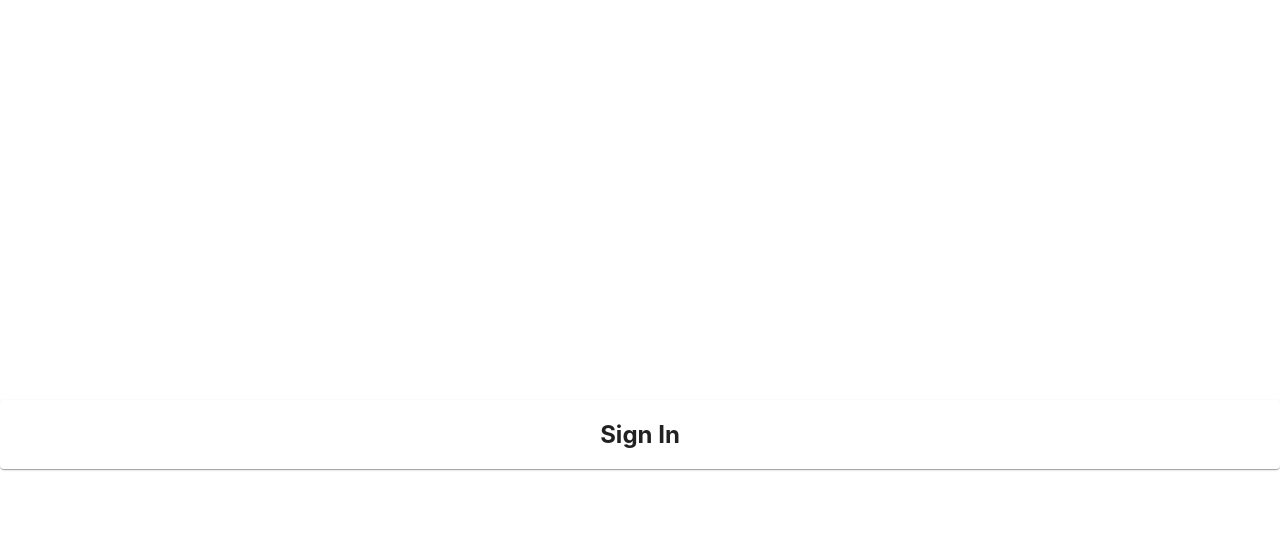
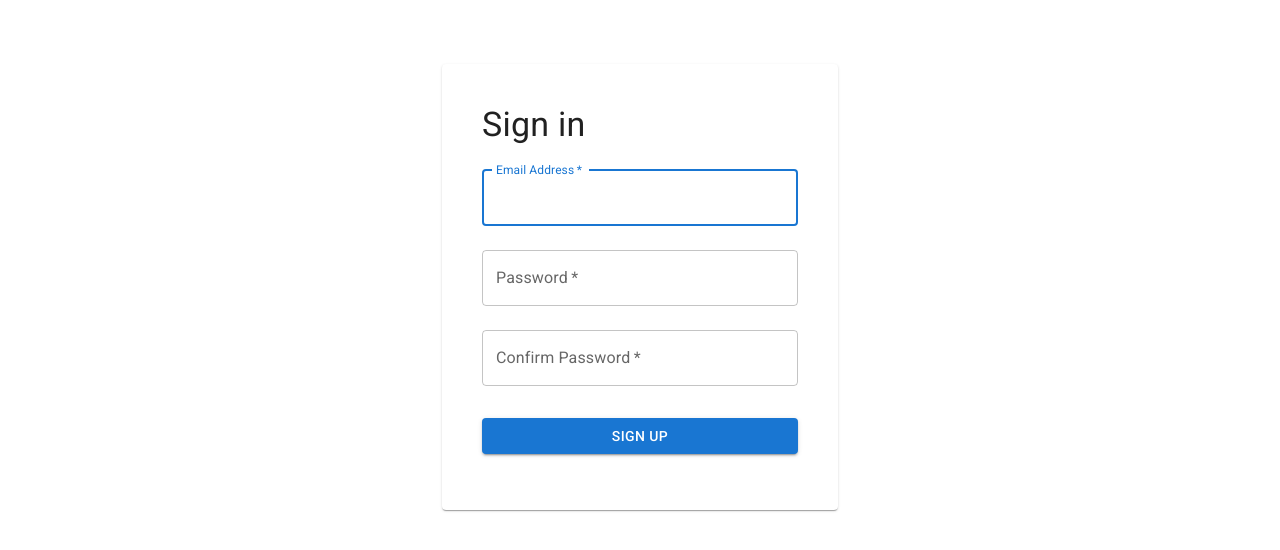
Before and after one commit to bendrummond389/player-menu, a React (Create React App) app: page / in a window 1280 px wide. Shown: the top 550 px of the page. Built offline with nearby package versions, Linux system fonts and the light colour scheme; no server answers.

Commit message:
added login and auth

```diff
--- a/src/App.js
+++ b/src/App.js
@@ -1,18 +1,19 @@
 import { Route, Routes, BrowserRouter as Router } from 'react-router-dom';
 import LandingPage from './components/LandingPage';
-import LoginPage from './components/LoginPage';
+import Signup from './components/Signup';
 import PlayerMenu from './components/PlayerMenu'
-
+import { AuthProvider } from './contexts/AuthContext';
 function App() {
 
   return (
-    <Router>
-
-      <Routes>
-        <Route path="" element={<LoginPage />} />
-        <Route path="/menu" element={<PlayerMenu />} />
-      </Routes>
-    </Router>
+    <AuthProvider>
+      <Router>
+        <Routes>
+          <Route path="" element={<Signup />} />
+          <Route path="/menu" element={<PlayerMenu />} />
+        </Routes>
+      </Router>
+    </AuthProvider>
   );
 }
 
--- a/src/components/LoginPage.jsx
+++ /dev/null
@@ -1,15 +0,0 @@
-import React from 'react'
-import { Box, Card, Button } from '@mui/material'
-
-
-function LoginPage() {
-  return (
-  <Box textAlign="center" mt={50}>
-      <Card>
-        <h2>Sign In</h2>
-      </Card>
-  </Box>
-  )
-}
-
-export default LoginPage
--- /dev/null
+++ b/src/components/Signup.jsx
@@ -0,0 +1,102 @@
+import React, { useState } from "react";
+import {
+  Box,
+  TextField,
+  Typography,
+  Card,
+  Button,
+  Container,
+  Alert,
+} from "@mui/material";
+import { useAuth } from "../contexts/AuthContext";
+
+export default function Signup() {
+  const { signup } = useAuth();
+  const [error, setError] = useState("");
+  const [loading, setLoading] = useState(false);
+
+  async function handleSubmit(e) {
+    e.preventDefault();
+    const data = new FormData(e.currentTarget);
+
+    if (data.get("password") !== data.get("passwordConfirm")) {
+      return setError("Passwords do not match");
+    }
+
+    try {
+      setError("");
+      setLoading(true);
+      await signup(data.get("email"), data.get("password"));
+    } catch {
+      setError("Failed to create account");
+    }
+
+    setLoading(false);
+  }
+
+  return (
+    <Container maxWidth="xs">
+      <Box
+        sx={{
+          marginTop: 8,
+          display: "flex",
+          flexDirection: "column",
+          alignItems: "center",
+        }}
+      >
+        <Card sx={{ padding: 5 }}>
+          <Typography component="h1" variant="h4">
+            Sign in
+          </Typography>
+          <Box
+            component="form"
+            onSubmit={handleSubmit}
+            noValidate
+            sx={{ mt: 1 }}
+          >
+            {error && <Alert severity="error">{error}</Alert>}
+            <TextField
+              margin="normal"
+              required
+              fullWidth
+              id="email"
+              label="Email Address"
+              name="email"
+              autoComplete="email"
+              autoFocus
+            />
+            <TextField
+              margin="normal"
+              required
+              fullWidth
+              name="password"
+              label="Password"
+              type="password"
+              id="password"
+              autoComplete="current-password"
+            />
+            <TextField
+              margin="normal"
+              required
+              fullWidth
+              name="passwordConfirm"
+              label="Confirm Password"
+              type="password"
+              id="passwordConfirm"
+              autoComplete="current-password"
+            />
+            <Button
+              disabled={loading}
+              type="submit"
+              fullWidth
+              variant="contained"
+              sx={{ mt: 3, mb: 2 }}
+            >
+              Sign Up
+            </Button>
+          </Box>
+        </Card>
+      </Box>
+    </Container>
+  );
+}
--- /dev/null
+++ b/src/contexts/AuthContext.jsx
@@ -0,0 +1,40 @@
+import { createUserWithEmailAndPassword, onAuthStateChanged } from 'firebase/auth'
+import React, { createContext, useContext, useEffect, useState } from 'react'
+import { auth } from '../firebase'
+
+
+const AuthContext = createContext()
+
+export function useAuth(){
+  return useContext(AuthContext)
+}
+
+export function AuthProvider({children}) {
+  const [currentUser, setCurrentUser] = useState()
+  const [loading, setLoading] = useState(true)
+
+  function signup(email, password){
+    return createUserWithEmailAndPassword(auth, email, password)
+  }
+
+  useEffect(() => {
+    const unsubscribe = onAuthStateChanged(auth, (user) =>{
+      setCurrentUser(user)
+      setLoading(false)
+    })
+
+    return unsubscribe
+  }, [])
+
+
+  const value ={
+    currentUser,
+    signup
+  }
+
+  return (
+      <AuthContext.Provider value={value}>
+        {!loading && children}
+      </AuthContext.Provider>
+  )
+}
--- /dev/null
+++ b/src/firebase.jsx
@@ -0,0 +1,19 @@
+// Import the functions you need from the SDKs you need
+import { initializeApp } from "firebase/app";
+import { getAuth } from "firebase/auth"
+// TODO: Add SDKs for Firebase products that you want to use
+// https://firebase.google.com/docs/web/setup#available-libraries
+
+// Your web app's Firebase configuration
+const firebaseConfig = {
+  apiKey: "AIzaSyCs92ih1lCnEDhjYPmP46fmkDaVA64uXWg",
+  authDomain: "player-menu-backend.firebaseapp.com",
+  projectId: "player-menu-backend",
+  storageBucket: "player-menu-backend.appspot.com",
+  messagingSenderId: "64879496350",
+  appId: "1:64879496350:web:de1a8a503c5ab4b45f3f8f"
+};
+
+// Initialize Firebase
+export const app = initializeApp(firebaseConfig);
+export const auth = getAuth(app)
```
Also changed, not shown: src/firebase-config.jsx (deleted, +0 -22 lines).
